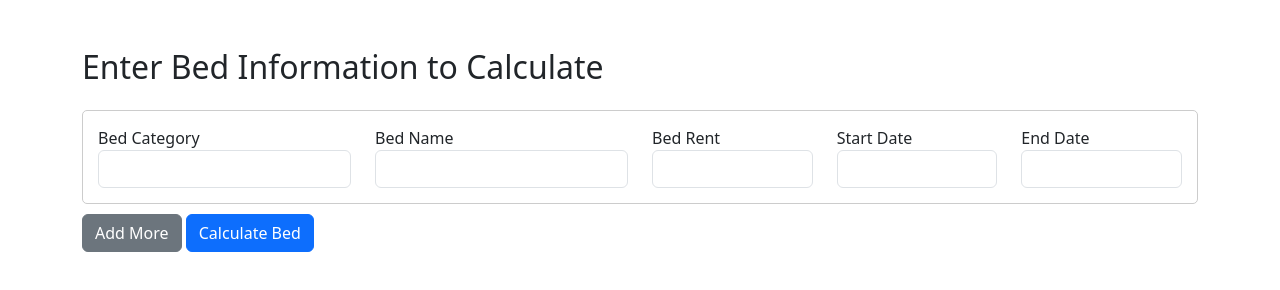
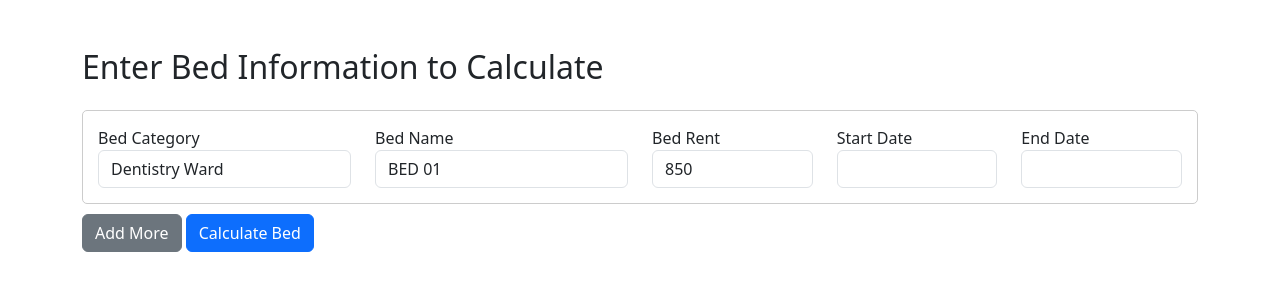
Before and after one commit to munshiprodip/bed_calculation, a plain HTML site: page index.html in a window 1280 px wide. Drawn offline with nearby package versions, Linux system fonts and the light colour scheme.

Commit message:
Update index.html

```diff
--- a/index.html
+++ b/index.html
@@ -44,15 +44,35 @@
                 <div class="row">
                     <div class="col-md-3">
                         <label>Bed Category</label>
-                        <input name="bed_category_${index}" class="form-control" required>
+                        <select name="bed_category_${index}" class="form-control" required>
+                            <option>Dentistry Ward</option>
+                            <option>Tween Shared Cabin Ward</option>
+                            <option>Non Paying Bed Ward</option>
+                            <option>General ICU Level 1</option>
+                            <option>General ICU Level 3</option>
+                            <option>Medicine Ward</option>
+                        </select>
                     </div>
                     <div class="col-md-3">
                         <label>Bed Name</label>
-                        <input name="bed_name_${index}" class="form-control" required>
+                        <select name="bed_name_${index}" class="form-control" required>
+                            <option>BED 01</option>
+                            <option>BED 02</option>
+                            <option>BED 03</option>
+                            <option>BED 04</option>
+                            <option>BED 05</option>
+                            <option>BED 06</option>
+                        </select>
                     </div>
                     <div class="col-md-2">
                         <label>Bed Rent</label>
-                        <input name="bed_rent_${index}" type="number" class="form-control" required>
+                        <select name="bed_rent_${index}" type="number" class="form-control" required>
+                            <option>850</option>
+                            <option>1100</option>
+                            <option>3500</option>
+                            <option>6500</option>
+                            <option>0</option>
+                        </select>
                     </div>
                     <div class="col-md-2">
                         <label>Start Date</label>
@@ -66,6 +86,7 @@
             </div>
         `;
     }
+
 
 
     function gatherFormData() {
```
